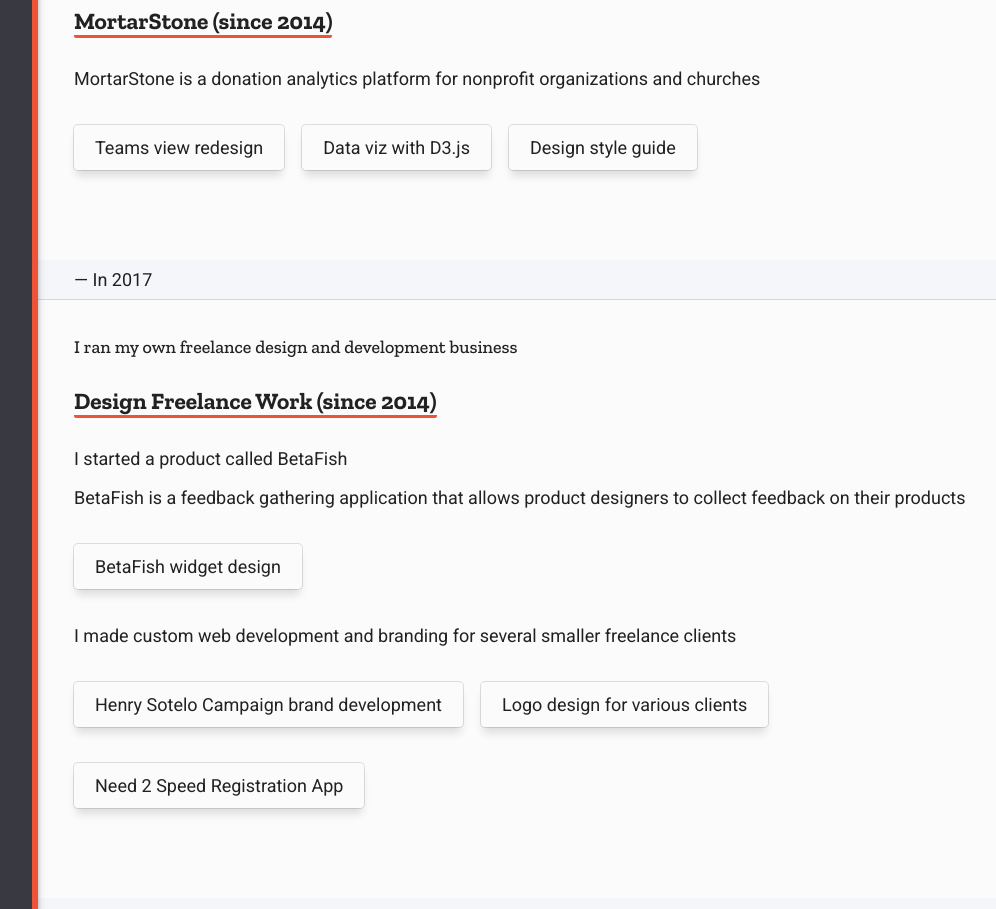
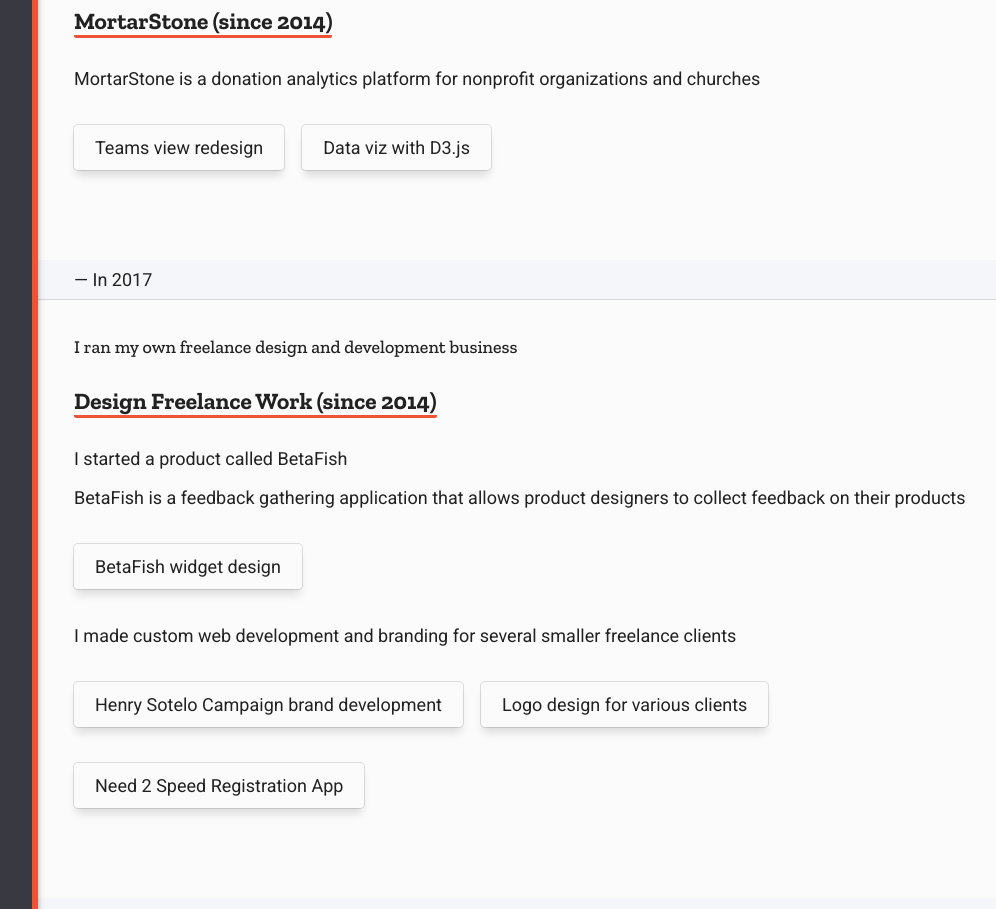
Before and after one commit to WeHateNick/nicolasocampodesign, a Next.js app: page / in a window 1280 px wide. Shown: the part 2080-2989 px from the top of the page, without its empty margins (218-1214 px from the left). Built offline with nearby package versions, Linux system fonts and the light colour scheme.

Commit message:
content updates

```diff
--- a/components/Sidebar/Sidebar.jsx
+++ b/components/Sidebar/Sidebar.jsx
@@ -26,7 +26,11 @@
         })}
       >
         <li className={styles.sidebar__item}>
-          <a href="mailto:nick@wehatenick.com" target="_blank" alt="Contact">
+          <a
+            href="mailto:contact@nicolasocampo.design"
+            target="_blank"
+            alt="Contact"
+          >
             Contact
           </a>
         </li>
@@ -50,7 +54,7 @@
         </li>
         <li className={styles.sidebar__item}>
           <a
-            href="https://thewolfdesign.smugmug.com/Logos"
+            href="https://medium.com/nick-ocampo/logo-gallery-75bf51deece0"
             target="_blank"
             alt="Logo gallery"
           >
--- a/components/Timeline/Timeline.jsx
+++ b/components/Timeline/Timeline.jsx
@@ -74,14 +74,6 @@
           >
             Data viz with D3.js
           </a>
-          <a
-            href="https://docs.google.com/document/d/1CEGVMYzGAh57SMIr0YvFx-2H3XjHjOkEBC0MjCgtB7c"
-            tooltip="Sample"
-            target="_blank"
-            alt="Design style guide"
-          >
-            Design style guide
-          </a>
         </div>
       </TimelineItem>
       <TimelineItem
@@ -119,7 +111,7 @@
             Henry Sotelo Campaign brand development
           </a>
           <a
-            href="https://thewolfdesign.smugmug.com/Logo-Design"
+            href="https://medium.com/nick-ocampo/logo-gallery-75bf51deece0"
             tooltip="Logo gallery"
             target="_blank"
             alt="Logo design for various clients"
```
